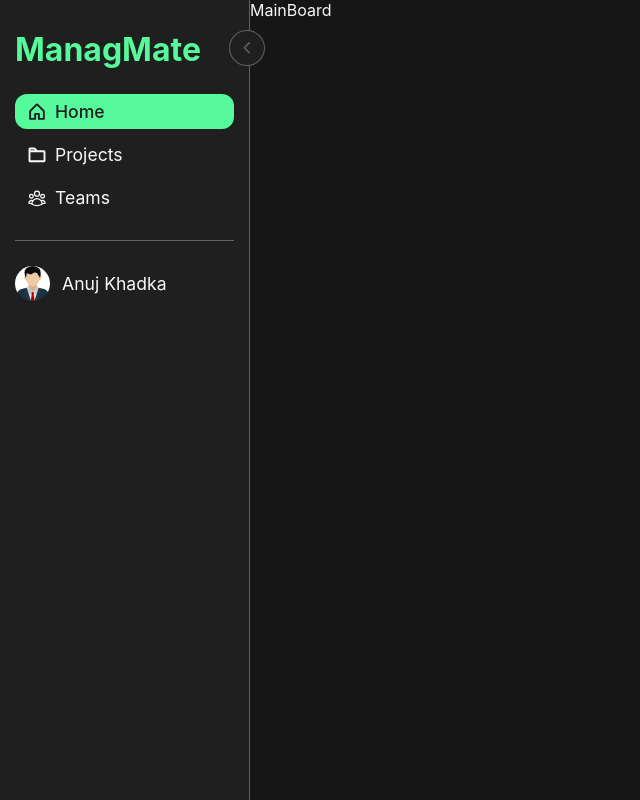
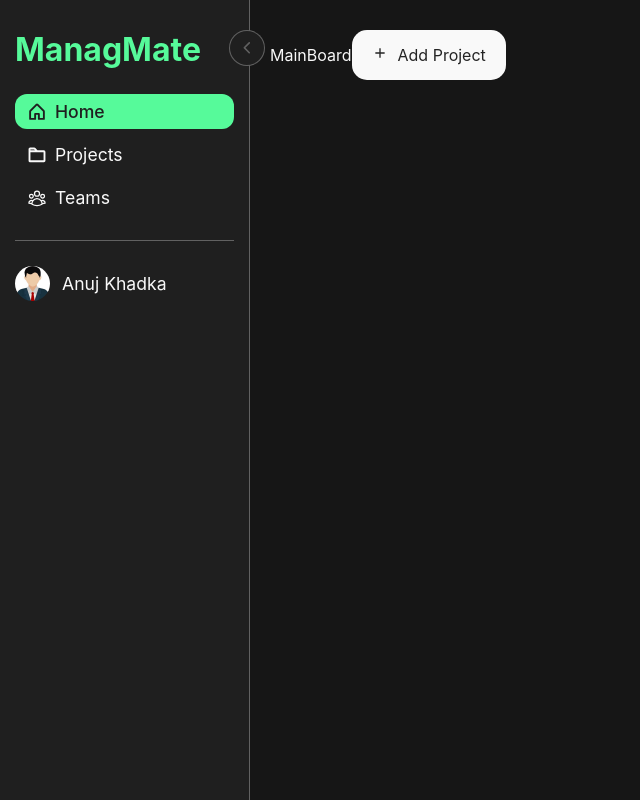
Before and after one commit to Anuj-Khadka/Hide-My-Grade, a React (Vite) app in the folder frontend/ManagMate/: page / in a window 1280 px wide. Shown: the whole page, without its empty margins (0-640 px from the left). Built offline with nearby package versions, Linux system fonts and the light colour scheme.

Commit message:
added add project feature

```diff
--- a/frontend/ManagMate/src/App.css
+++ b/frontend/ManagMate/src/App.css
@@ -1,3 +1,7 @@
+.muted{
+  color: #f9f9f94d
+}
+
 .main-container{
   height: 100vh;
   min-width: 100%;
--- /dev/null
+++ b/frontend/ManagMate/src/assets/css/AddProject.css
@@ -0,0 +1,13 @@
+.add-project-btn{
+    display: inline-flex;
+    justify-content: center;
+    align-items: center;
+    background: #f9f9f9;
+    padding: 15px 20px;
+    border-radius: 15px;
+    color: #242424;
+}
+
+.add-project-icon{
+    margin-right: 10px;
+}
--- a/frontend/ManagMate/src/assets/css/MainBoard.css
+++ b/frontend/ManagMate/src/assets/css/MainBoard.css
@@ -3,4 +3,5 @@
     background: green;
     height: 100%;
     background-color: #161616 !important;
+    padding: 30px 20px;
 }
--- a/frontend/ManagMate/src/components/MainBoard.jsx
+++ b/frontend/ManagMate/src/components/MainBoard.jsx
@@ -1,9 +1,13 @@
 import React from 'react'
 import '../assets/css/MainBoard.css'
+import AddProject from './microcomponents/AddProject'
 
 function MainBoard() {
   return (
-    <div className='mainboard-container' id='mainboard-container'>MainBoard</div>
+    <div className='mainboard-container' id='mainboard-container'>MainBoard
+    <AddProject />
+    </div>
+
   )
 }
 
--- /dev/null
+++ b/frontend/ManagMate/src/components/microcomponents/AddProject.jsx
@@ -0,0 +1,18 @@
+import React from 'react'
+import '../../assets/css/AddProject.css'
+import { MdOutlineAdd } from "react-icons/md";
+
+function AddProject() {
+  return (
+    <div className='add-project-btn'>
+        <div className="add-project-icon">
+            <MdOutlineAdd />
+        </div>
+        <div className="add-project-title mutes">
+            Add Project
+        </div>
+    </div>
+  )
+}
+
+export default AddProject
```
